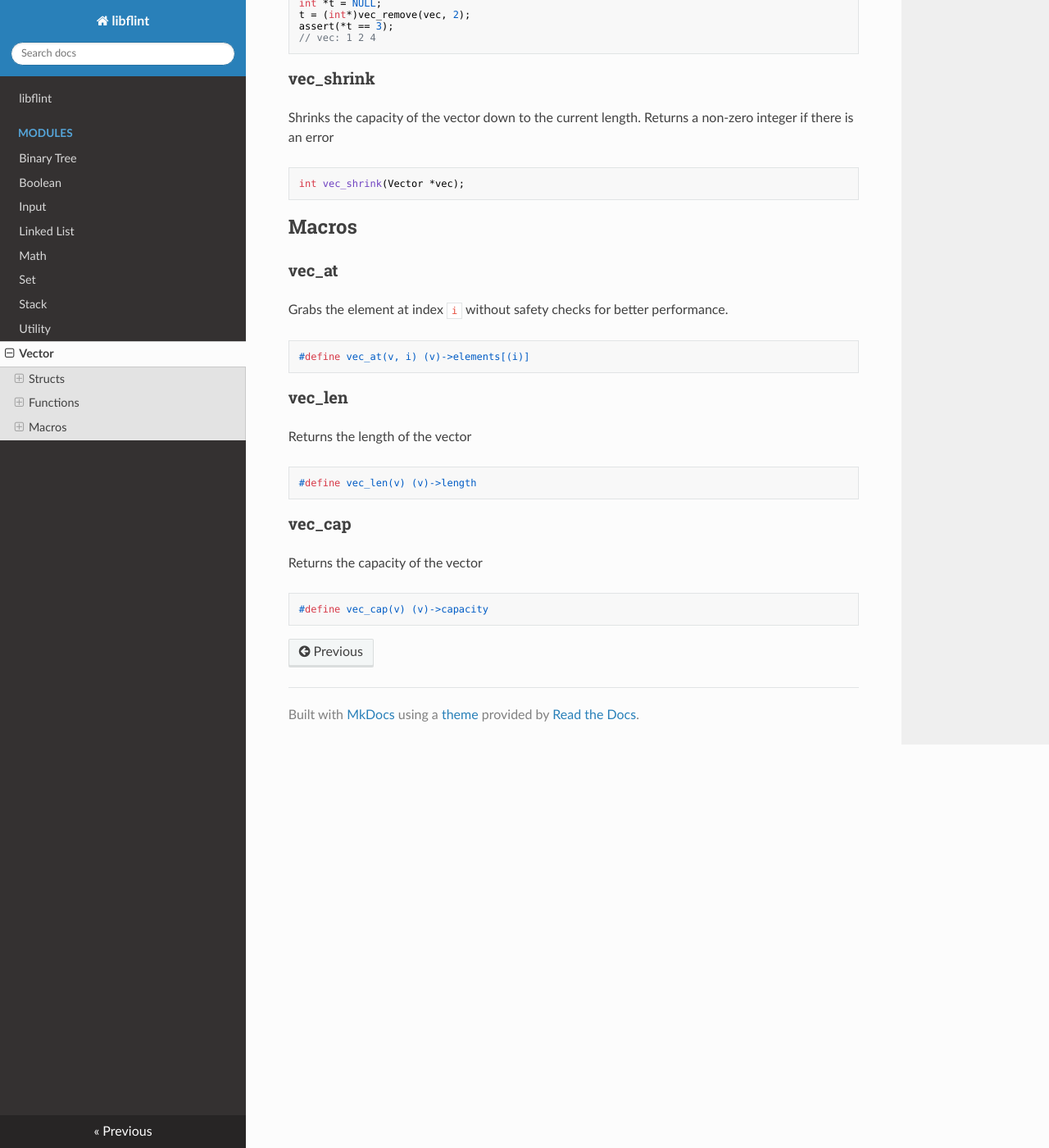
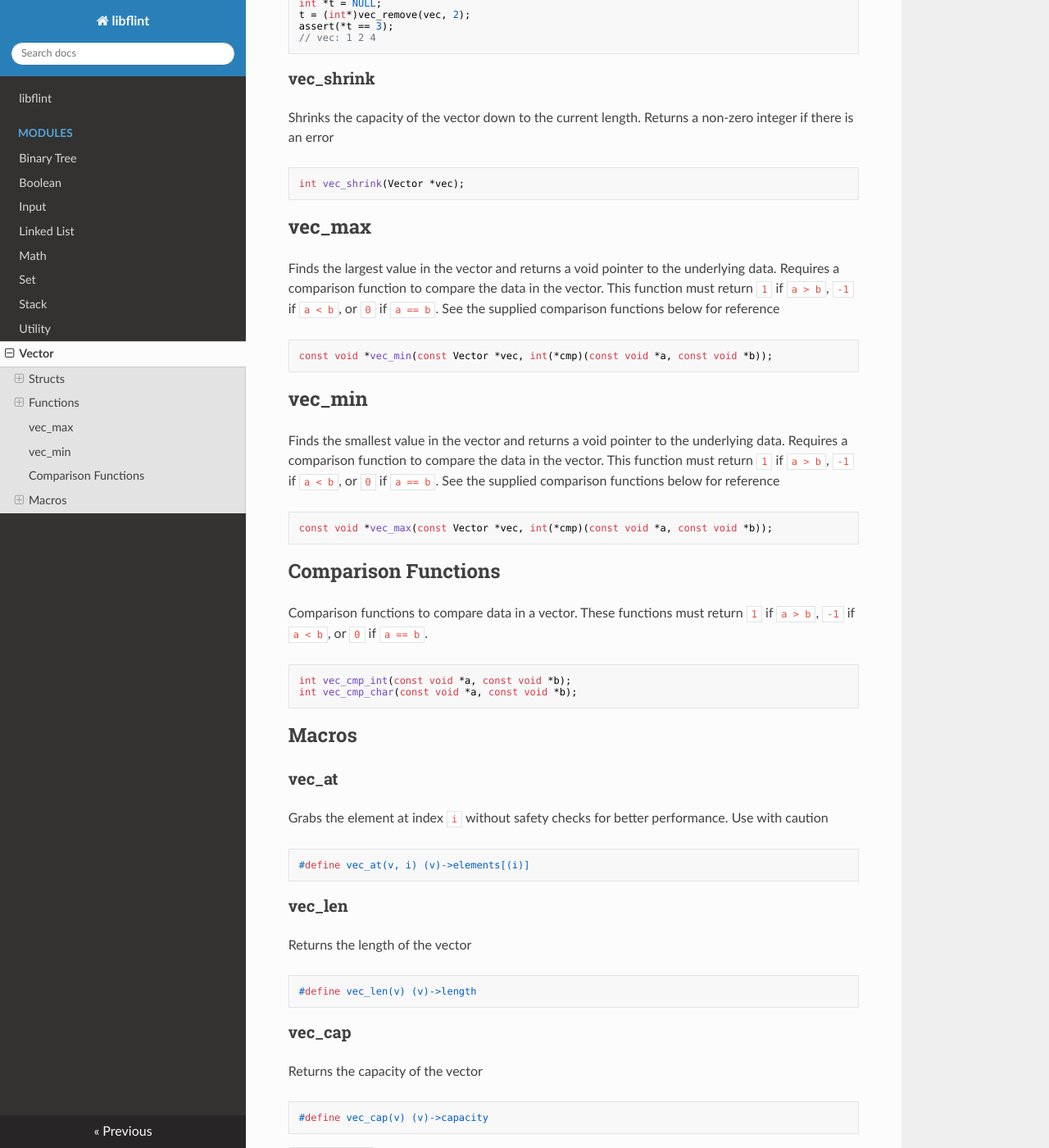
Before and after one commit to fputs/libflint, an MkDocs documentation site: the page built from docs/vector.md, in a window 1280 px wide and 1400 px high, scrolled down 2277 px. Shown: the whole window at 82% size. Built offline with MkDocs 1.6.1, drawn with Linux system fonts in a browser that asks for light colours; nearby versions of some CDN libraries.

Commit message:
add min/max to vectors

````diff
--- a/docs/vector.md
+++ b/docs/vector.md
@@ -117,11 +117,41 @@ Shrinks the capacity of the vector down to the current length. Returns a non-zer
 int vec_shrink(Vector *vec);
 ```
 
+## vec_max
+
+Finds the largest value in the vector and returns a void pointer to the underlying data. Requires a
+comparison function to compare the data in the vector. This function must return `1` if `a > b`, `-1` if
+`a < b`, or `0` if `a == b`. See the supplied comparison functions below for reference
+
+```c
+const void *vec_min(const Vector *vec, int(*cmp)(const void *a, const void *b));
+```
+
+## vec_min
+
+Finds the smallest value in the vector and returns a void pointer to the underlying data. Requires a
+comparison function to compare the data in the vector. This function must return `1` if `a > b`, `-1` if
+`a < b`, or `0` if `a == b`. See the supplied comparison functions below for reference
+
+```c
+const void *vec_max(const Vector *vec, int(*cmp)(const void *a, const void *b));
+```
+
+## Comparison Functions
+
+Comparison functions to compare data in a vector. These functions must return `1` if `a > b`, `-1` if
+`a < b`, or `0` if `a == b`.
+
+```c
+int vec_cmp_int(const void *a, const void *b);
+int vec_cmp_char(const void *a, const void *b);
+```
+
 ## Macros
 
 ### vec_at
 
-Grabs the element at index `i` without safety checks for better performance.
+Grabs the element at index `i` without safety checks for better performance. Use with caution
 
 ```c
 #define vec_at(v, i) (v)->elements[(i)]
````
Also changed, not shown: 3 other files.
